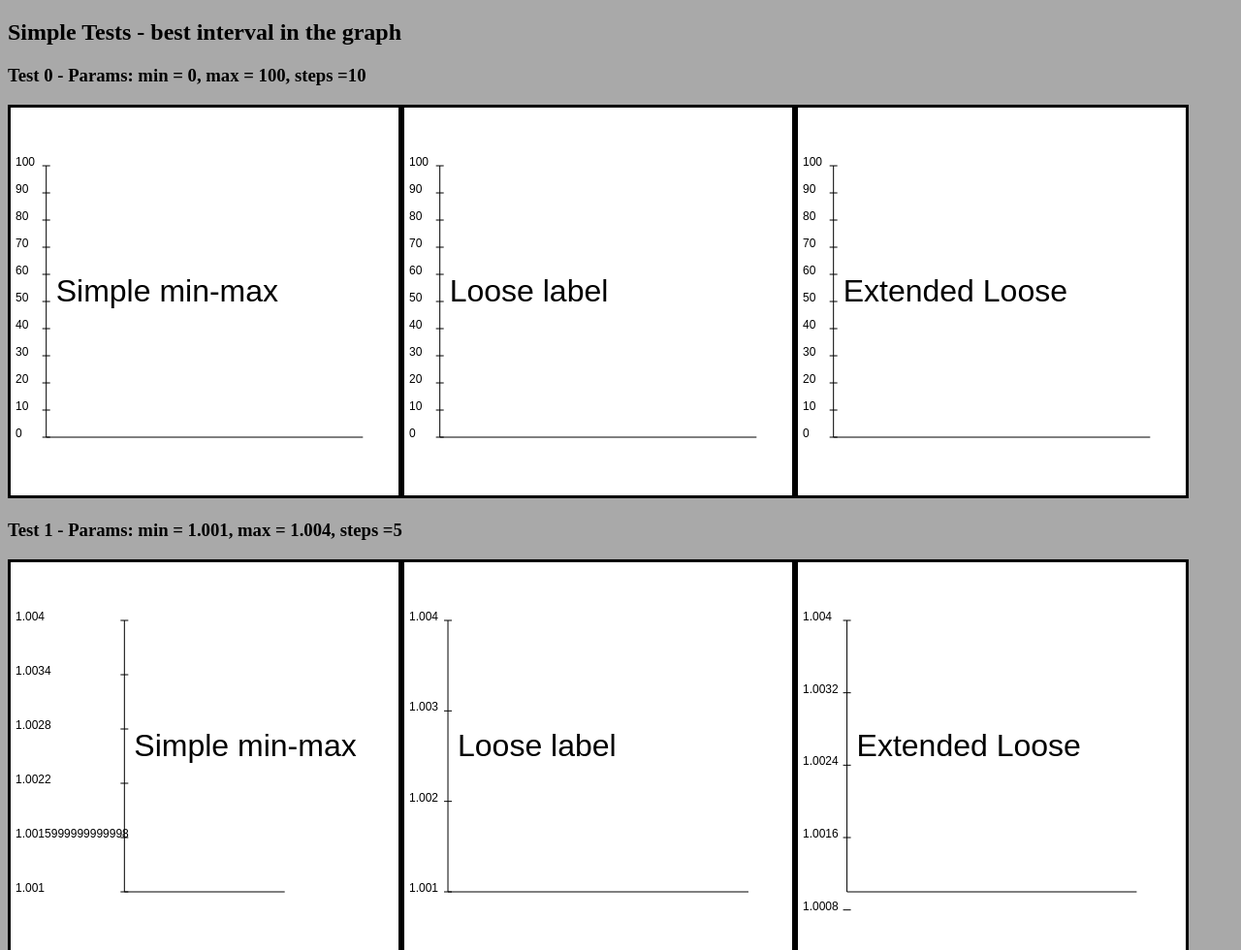
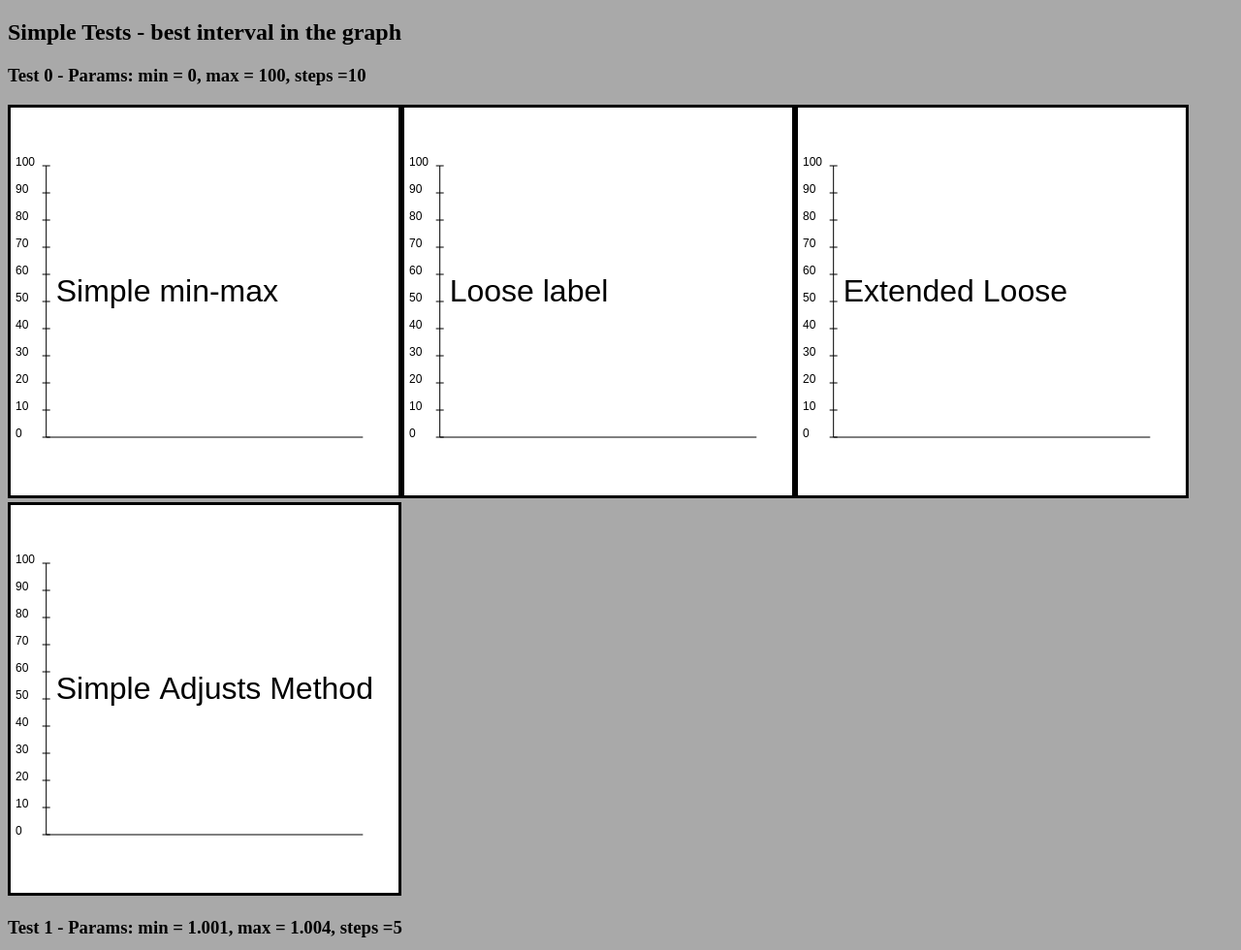
Before and after one commit to rodvieirasilva/test-best-intervals-axis, a plain HTML site: page index.html in a window 1280 px wide. Shown: the top 980 px of the page at 97% size. Drawn offline with Linux system fonts and the light colour scheme.

Commit message:
[ADD] Added +1 test [FIX] Fix decimal places for method extended

```diff
--- a/extended_loose_label_method.js
+++ b/extended_loose_label_method.js
@@ -8,8 +8,10 @@ function extended_loose_label_method(dmin, dmax, pt, Q) {
     var results = [];
     var best = extended_loose_label_method_calc(dmin, dmax, pt, Q);
 
+    nfrac = Math.max(-Math.floor(log10(best.step)), 0);
+
     for (var i = best.min; i <= best.max; i += best.step) {
-        results.push(i.roundTo(4));
+        results.push(i.roundTo(nfrac));
     }
 
     return results;
@@ -19,9 +21,11 @@ function extended_loose_label_method(dmin, dmax, pt, Q) {
 function extended_loose_label_method_calc(dmin, dmax, pt, Q) {
     if (typeof(Q) == 'undefined') {
         Q = [1, 5, 2, 2.5, 4, 3];
+        //Q = [1, 5, 2, 2.5, 4, 3];
     }
     var best = {};
     //w = [0.2, 0.25, 0.5, 0.05]
+    //  var w = [0.25, 0.2, 0.5, 0.05];
     var w = [0.25, 0.2, 0.5, 0.05];
     //result = NULL;
     var result = [];
--- a/index.html
+++ b/index.html
@@ -10,6 +10,7 @@
     <script src="loose_label_method.js"></script>
     <script src="simple_min_max_method.js"></script>
     <script src="extended_loose_label_method.js"></script>
+    <script src="simple_adjusts_method.js"></script>
 
     <script>
         function test(descr, idFunc, testCase, min, max, steps) {
@@ -99,8 +100,8 @@
         }
 
         //Methods
-        var decFuncs = ['Simple min-max', 'Loose label', 'Extended Loose'];
-        var funcs = [simple_min_max_method, loose_label_method, extended_loose_label_method];
+        var decFuncs = ['Simple min-max', 'Loose label', 'Extended Loose', 'Simple Adjusts Method'];
+        var funcs = [simple_min_max_method, loose_label_method, extended_loose_label_method, simple_adjusts_method];
 
         createH2('Simple Tests - best interval in the graph')
         var testsCases = [
--- /dev/null
+++ b/simple_adjusts_method.js
@@ -0,0 +1,28 @@
+/*
+ * Book: C++ GUI Programming with Qt3
+ */
+function simple_adjusts_method(min, max, numTicks) {
+
+    var results = [];
+    var grossStep = (max - min) / numTicks;
+    var step = Math.pow(10.0, Math.floor(log10(grossStep)));
+
+    if (5 * step < grossStep) {
+        step *= 5;
+    } else if (2 * step < grossStep) {
+        step *= 2;
+    }
+    numTicks = Math.round(Math.ceil(max / step) - Math.floor(min / step));
+    //if (numTicks < MinTicks)
+    //    numTicks = MinTicks;
+
+    min = Math.floor(min / step) * step;
+    max = Math.ceil(max / step) * step;
+
+    nfrac = Math.max(-Math.floor(log10(step)), 0);
+
+    for (var i = min; i <= max; i += step) {
+        results.push(i.roundTo(nfrac));
+    }
+    return results;
+}
```
